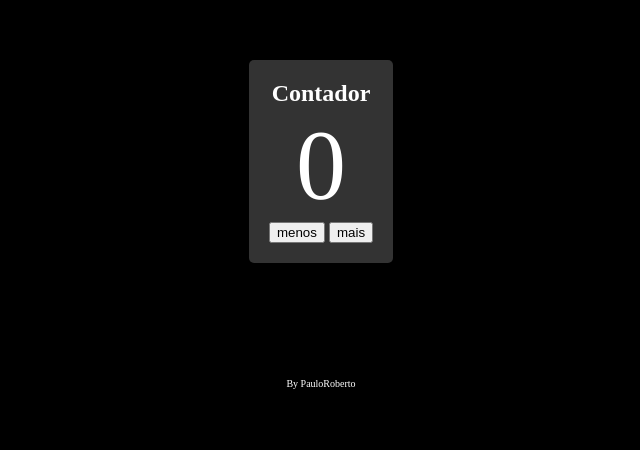
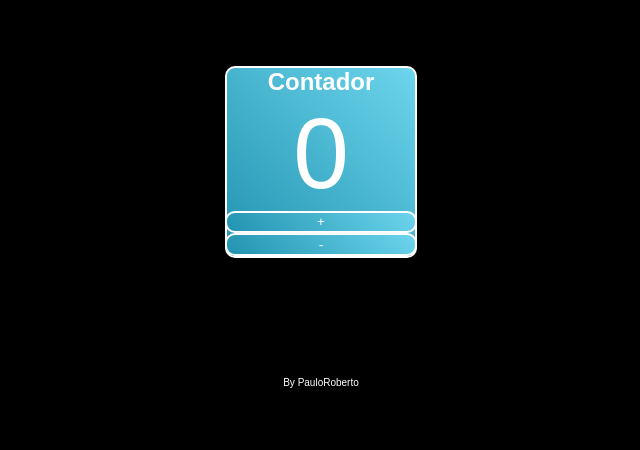
Before and after one commit to pauloroberto-s/Contador-Simples, a plain HTML site: page index.html in a window 1280 px wide. Shown: the part 113-563 px from the top of the page, without its empty margins (319-959 px from the left). Drawn offline with Linux system fonts and the light colour scheme.

Commit message:
Adicionado arquivos styles, separando os script

```diff
--- a/index.html
+++ b/index.html
@@ -1,67 +1,29 @@
 <!DOCTYPE html>
-<html>
+
+<html lang="pt-BR">
 
     <header>
+        <meta charset="utf-8">
+        <meta name="viewport" content="width=device-width, initial-scale=1">
+
+        <link rel="stylesheet" href="styles.css">
+
         <title>Meu Contador</title>
-        <style>
-            * {
-                margin: 0;
-                box-sizing: border-box;
-            }
-
-            body {
-                min-height: 70vh;
-                background: black;
-                color: white;
-                display: grid;
-                place-items: center;
-            }
-
-            section {
-                background: rgba(255, 255, 255, 0.2);
-                padding: 20px;
-                border-radius: 5px;
-                text-align: center;
-            }
-
-            p {
-                font-size: 100px;
-            }
-        </style>
     </header>
 
     <body>
         <section>
+
             <h1>Contador</h1>
             <p id="resultado">0</p>
-            <button onclick="diminuir()">menos</button>
-            <button onclick="aumentar()">mais</button>
+            <button onclick="aumentar()">+</button>
+            <button onclick="diminuir()">-</button>
+
          </section>
 
-         <script>
+         <span style="font-size:10px">By PauloRoberto</span>
 
-            let numero = 0
-
-            function aumentar() {
-                numero++
-                mostrarNaTela()
-            }
-
-            function diminuir() {
-                numero--
-                mostrarNaTela()
-            }
-
-            function mostrarNaTela() {
-                const p = document.querySelector("#resultado")
-                p.innerText = numero
-            }
-
-            mostrarNaTela()
-         </script>
-
-            <span style="font-size:10px">By PauloRoberto</span>
-
+         <script src="script.js"></script>
 
     </body>
 
--- /dev/null
+++ b/script.js
@@ -0,0 +1,18 @@
+let numero = 0
+
+            function aumentar() {
+                numero++
+                mostrarNaTela()
+            }
+
+            function diminuir() {
+                numero--
+                mostrarNaTela()
+            }
+
+            function mostrarNaTela() {
+                const p = document.querySelector("#resultado")
+                p.innerText = numero
+            }
+
+            mostrarNaTela()
--- a/styles.css
+++ b/styles.css
@@ -0,0 +1,51 @@
+* {
+    margin: 0;
+    padding: 0;
+    box-sizing: border-box;
+    font-family: "Poppins", sans-serif;
+}
+
+body {
+    display: grid;
+    align-items: center;
+    justify-content: center;
+    min-height: 70vh;
+    background: black;
+    color: white;
+}
+
+section {
+    display: flex;
+    align-items: center;
+    justify-content: center;
+    flex-direction: column;
+    border: 2px solid;
+    border-radius: 10px;
+    height: 12rem;
+    width: 12rem;
+    background: linear-gradient(45deg, #2193b0, #6dd5ed);
+    color: white;
+    position: relative;
+}
+
+section button {
+    display: flex;
+    align-items: center;
+    justify-content: center;
+    flex-direction: column;
+    border: 2px solid;
+    border-radius: 10px;
+    height: 12rem;
+    width: 12rem;
+    background: linear-gradient(45deg, #2193b0, #6dd5ed);
+    color: white;
+    position: relative;
+}
+
+p { font-size: 100px; }
+
+span {
+    color: white;
+    margin: 0 auto;
+
+}
```
